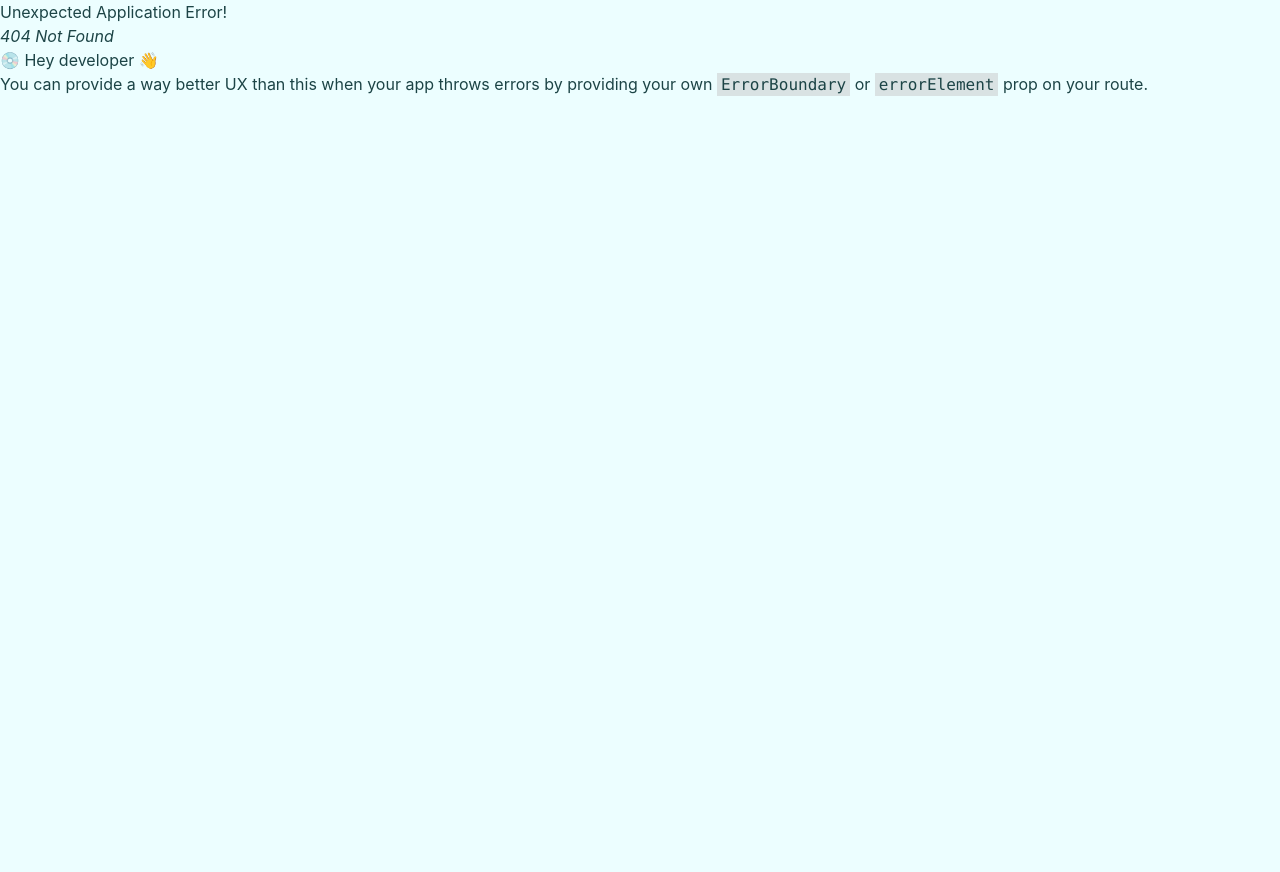
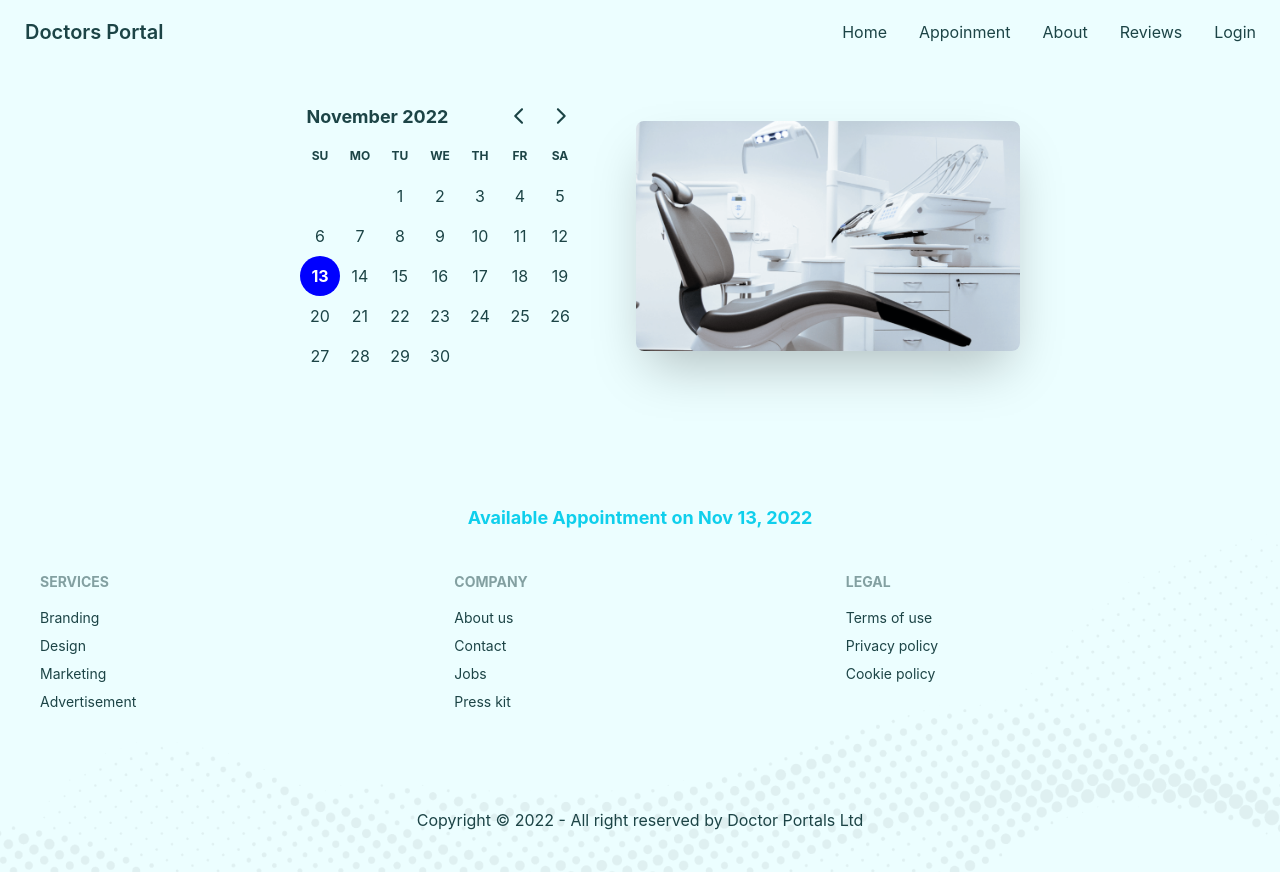
Before and after one commit to Utsho2848/Doctors-Portal, a React (Create React App) app: page /appointment in a window 1280 px wide. Before the commit this address had no page. Before the commit the page ends 800 px from the top, so only its background shows below. Built offline with nearby package versions, Linux system fonts and the light colour scheme.

Commit message:
calender added

```diff
--- a/package.json
+++ b/package.json
@@ -7,7 +7,10 @@
     "@testing-library/react": "^13.4.0",
     "@testing-library/user-event": "^13.5.0",
     "daisyui": "^2.39.1",
+    "date-fns": "^2.29.3",
     "react": "^18.2.0",
+    "react-datepicker": "^4.8.0",
+    "react-day-picker": "^8.3.6",
     "react-dom": "^18.2.0",
     "react-router-dom": "^6.4.3",
     "react-scripts": "5.0.1",
--- a/src/Routes/Common Routes/Routes.js
+++ b/src/Routes/Common Routes/Routes.js
@@ -1,5 +1,6 @@
 import { createBrowserRouter } from "react-router-dom";
 import Main from "../../layout/Main";
+import DoctorAppointment from "../../pages/Home/DoctorAppointment/DoctorAppointment";
 import Home from "../../pages/Home/Home";
 import Login from "../../pages/Login/Login";
 
@@ -15,6 +16,10 @@
             {
                 path: '/login',
                 element: <Login></Login>
+            },
+            {
+                path: '/appointment',
+                element: <DoctorAppointment></DoctorAppointment>
             }
         ]
     }
--- /dev/null
+++ b/src/pages/Home/DoctorAppointment/AvailableAppointment.jsx
@@ -0,0 +1,14 @@
+import React from 'react';
+import { format } from 'date-fns';
+
+const AvailableAppointment = ({ selectedDate }) => {
+
+    return (
+        <div className='lg:mt-24'>
+            <p className='text-primary font-bold text-lg text-center'>Available Appointment on {format(selectedDate, 'PP')}</p>
+
+        </div>
+    );
+};
+
+export default AvailableAppointment;
--- /dev/null
+++ b/src/pages/Home/DoctorAppointment/DoctorAppointment.jsx
@@ -0,0 +1,15 @@
+import React, { useState } from 'react';
+import AvailableAppointment from './AvailableAppointment';
+import DoctorAppointmentCalender from './DoctorAppointmentCalender';
+
+const DoctorAppointment = () => {
+    const [selectedDate, setSelectedDate] = useState(new Date())
+    return (
+        <div>
+            <DoctorAppointmentCalender selectedDate={selectedDate} setSelectedDate={setSelectedDate}></DoctorAppointmentCalender>
+            <AvailableAppointment selectedDate={selectedDate}></AvailableAppointment>
+        </div>
+    );
+};
+
+export default DoctorAppointment;
--- /dev/null
+++ b/src/pages/Home/DoctorAppointment/DoctorAppointmentCalender.jsx
@@ -0,0 +1,25 @@
+import React from 'react';
+import chair from '../../../assets/images/chair.png';
+import { format } from 'date-fns';
+import { DayPicker } from 'react-day-picker';
+import 'react-day-picker/dist/style.css';
+
+const DoctorAppointmentCalender = ({ selectedDate, setSelectedDate }) => {
+
+    return (
+        <div className="hero ">
+            <div className="hero-content flex-col lg:flex-row-reverse lg: ml-6">
+                <img src={chair} alt="apppointment chair" className="max-w-sm rounded-lg shadow-2xl" />
+                <div className='lg:mr-6'>
+                    <DayPicker
+                        mode='single'
+                        selected={selectedDate}
+                        onSelect={setSelectedDate}
+                    ></DayPicker>
+                </div>
+            </div>
+        </div>
+    );
+};
+
+export default DoctorAppointmentCalender;
--- a/src/pages/shared/Navbar.jsx
+++ b/src/pages/shared/Navbar.jsx
@@ -5,7 +5,7 @@
 
     const menuItems = <>
         <li><Link to="/">Home</Link></li>
-        <li><Link to="/appoinment">Appoinment</Link></li>
+        <li><Link to="/appointment">Appoinment</Link></li>
         <li><Link to="/about">About</Link></li>
         <li><Link to="/about">Reviews</Link></li>
         <li><Link to="/login">Login</Link></li>
```
Also changed, not shown: 1 other file (tests, documents, lock files or other folders).
